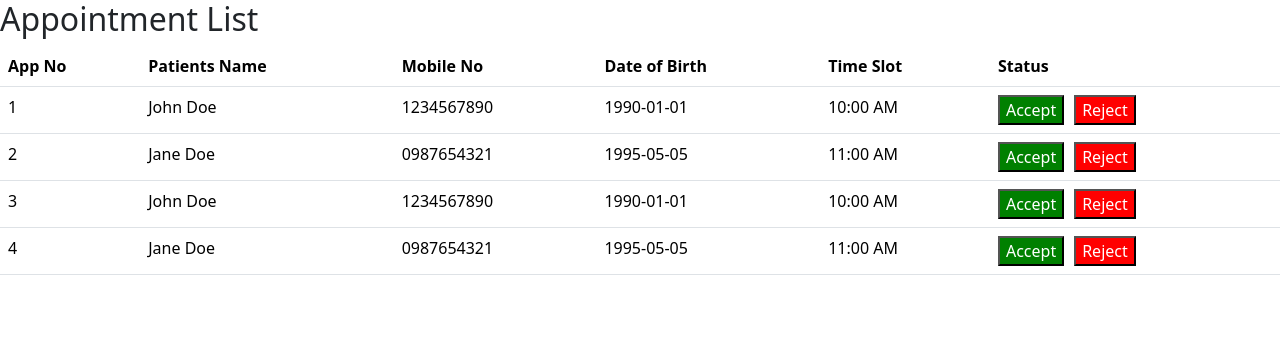
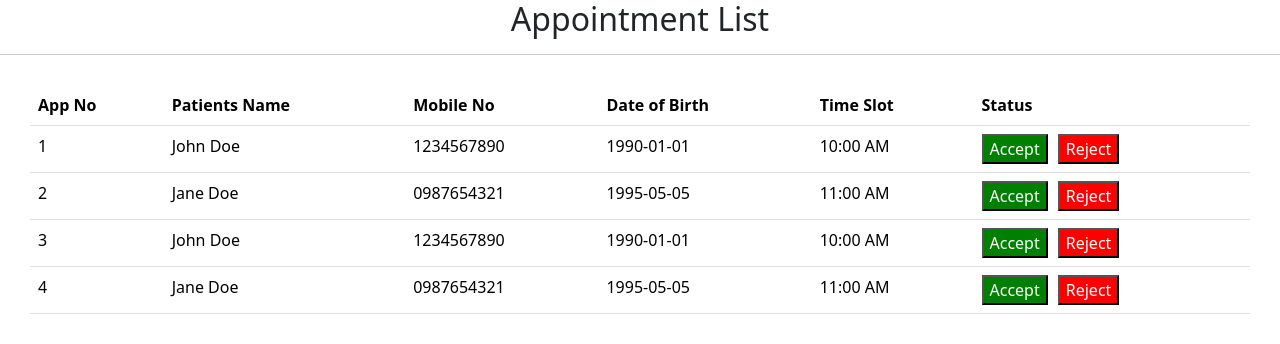
Before and after one commit to E-MED-Project-Dac/E-MED, a React (Vite) app in the folder emed_app/: page /approveAppointment in a window 1280 px wide. Shown: the top 344 px of the page. Built offline with nearby package versions, Linux system fonts and the light colour scheme.

Commit message:
fix minor ui for appointmentList

```diff
--- a/emed_app/src/App.jsx
+++ b/emed_app/src/App.jsx
@@ -4,7 +4,7 @@
 import Register from './pages/auth/Register'
 import { ToastContainer } from 'react-toastify'
 import PatientNavbar from './pages/patient/PatientNavbar'
-import AppointmentList from './pages/doctor/approveAppointment'
+import ApproveAppointmentList from './pages/doctor/ApproveAppointment'
 import PatientProfile from './pages/patient/PatientProfile'
 import DoctorProfile from './pages/doctor/DoctorProfile'
 
@@ -26,7 +26,7 @@
           />
           <Route
             path='approveAppointment'
-            element={<AppointmentList/>}
+            element={<ApproveAppointmentList/>}
            />
           <Route
             path='patientNavbar'
--- a/emed_app/src/pages/doctor/approveAppointment.jsx
+++ b/emed_app/src/pages/doctor/approveAppointment.jsx
@@ -1,6 +1,6 @@
 import React, { useState } from 'react';
 
-const AppointmentList = () => {
+const ApproveAppointmentList = () => {
   const [appointments, setAppointments] = useState([
     //dummy data
     { appNo: 1, patientsName: 'John Doe', mobileNo: '1234567890', dateOfBirth: '1990-01-01', timeSlot: '10:00 AM', status: '' },
@@ -19,8 +19,10 @@
     };
 
   return (
-    <div>
-      <h2>Appointment List</h2>
+    <div >
+      <h2 style={{textAlign:'center'}}>Appointment List</h2>
+      <hr />
+      <div style={{margin:30}}>
       <table className='table table-stripped border-1'>
         <thead>
           <tr>
@@ -48,8 +50,9 @@
           )}
         </tbody>
       </table>
+      </div>
     </div>
   );
 };
 
-export default AppointmentList;
+export default ApproveAppointmentList;
```
